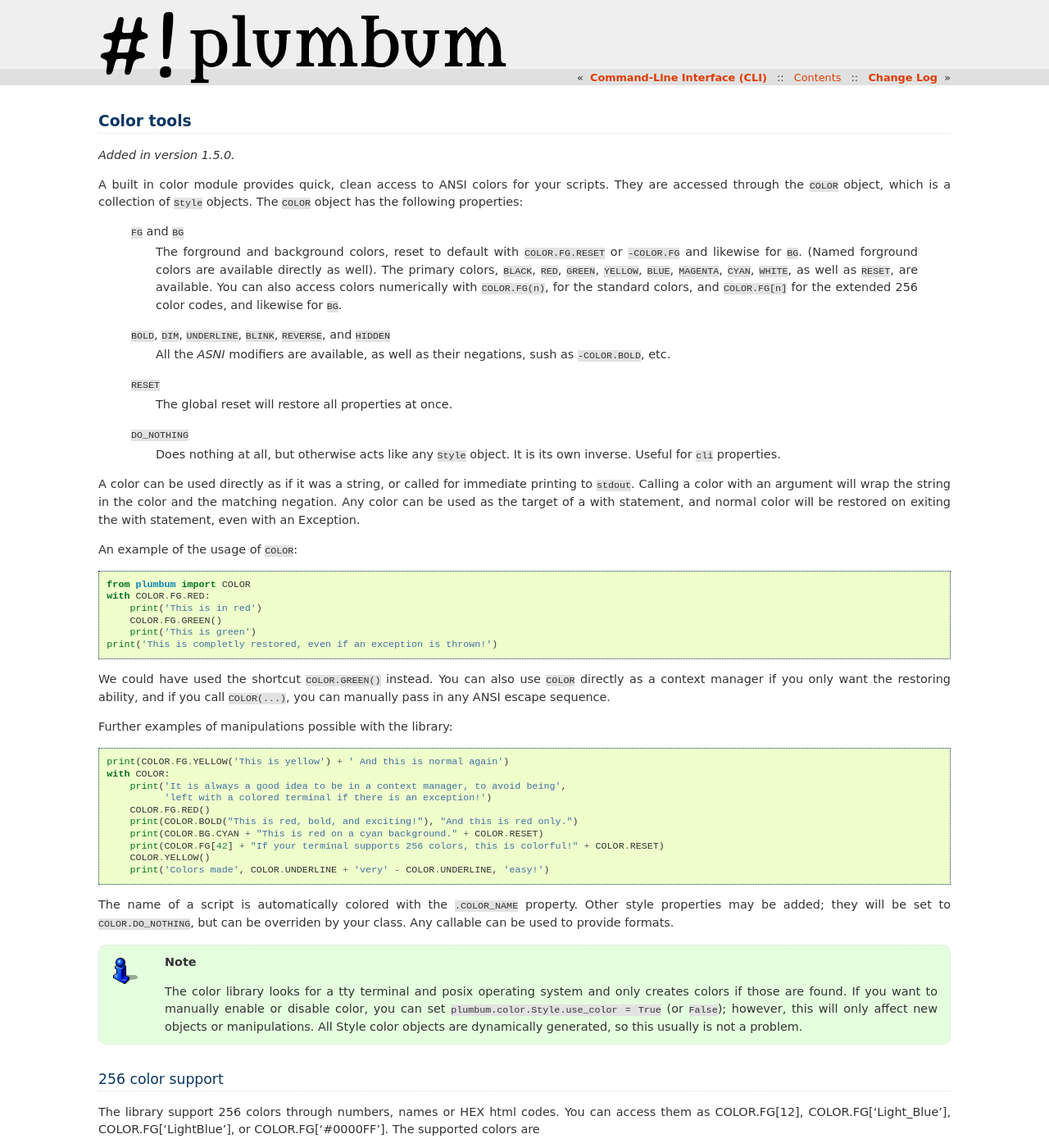
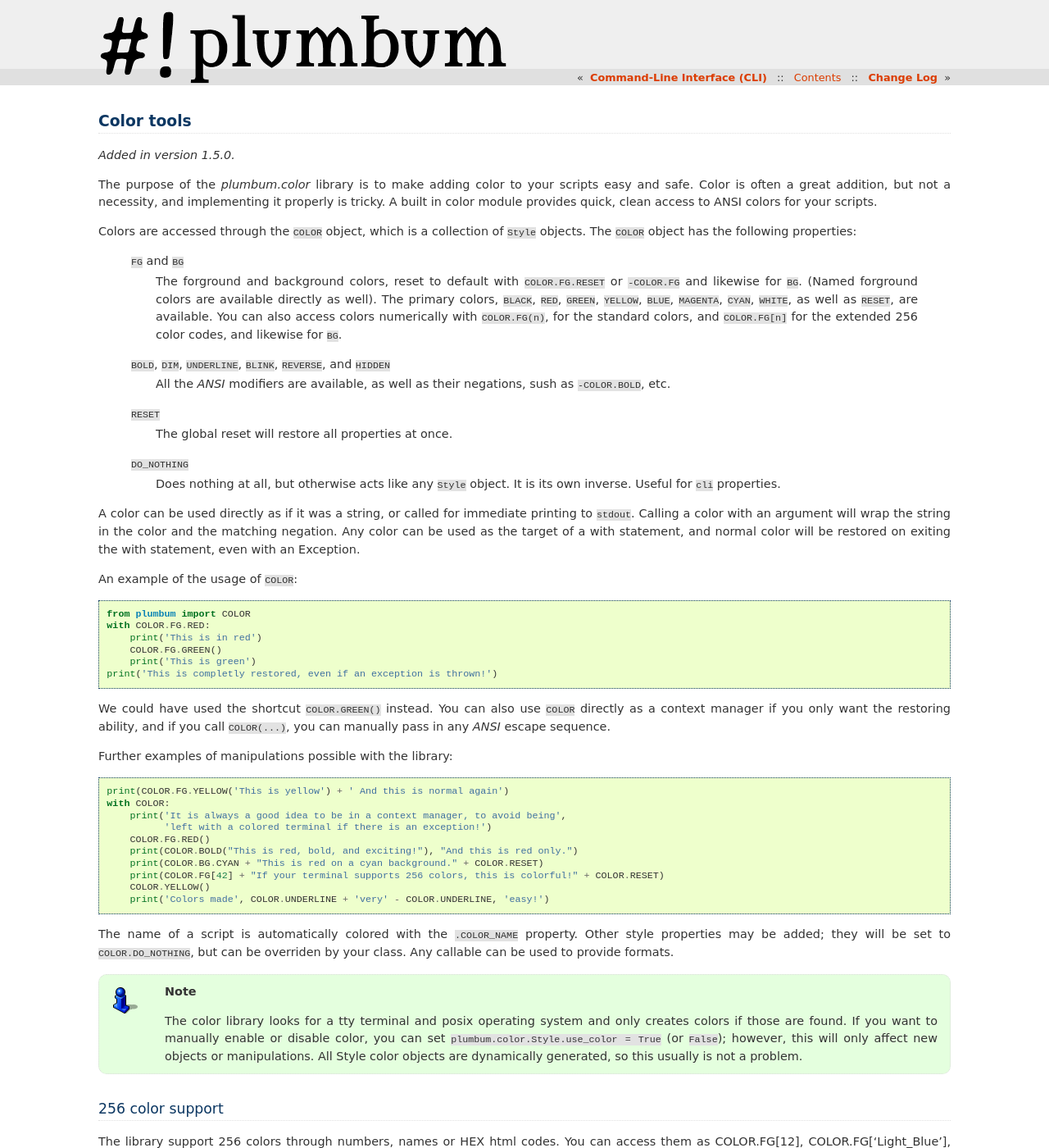
Before and after one commit to tomerfiliba/plumbum, a Sphinx documentation site: the page built from docs/color.rst, in a window 1280 px wide and 1400 px high. Shown: the whole window at 82% size. Built offline with Sphinx 7.4.7, drawn with Linux system fonts in a browser that asks for light colours; some of the changed text lies outside the part shown.

Commit message:
Renamed _COLOR_NAMES to ColorCollection (Since it is a class, not an object)

```diff
--- a/docs/color.rst
+++ b/docs/color.rst
@@ -6,7 +6,13 @@
 .. versionadded:: 1.5.0
 
 
-A built in color module provides quick, clean access to ANSI colors for your scripts. They are
+The purpose of the `plumbum.color` library is to make adding
+color to your scripts easy and safe. Color is often a great
+addition, but not a necessity, and implementing it properly
+is tricky.
+A built in color module provides quick, clean access to ANSI colors for your scripts.
+
+Colors are
 accessed through the ``COLOR`` object, which is a collection of ``Style`` objects. The ``COLOR`` object has the following properties:
 
     ``FG`` and ``BG``
@@ -17,7 +23,7 @@
       You can also access colors numerically with ``COLOR.FG(n)``, for the standard colors,
       and ``COLOR.FG[n]`` for the extended 256 color codes, and likewise for ``BG``.
     ``BOLD``, ``DIM``, ``UNDERLINE``, ``BLINK``, ``REVERSE``, and ``HIDDEN``
-      All the `ASNI` modifiers are available, as well as their negations, sush as ``-COLOR.BOLD``, etc.
+      All the `ANSI` modifiers are available, as well as their negations, sush as ``-COLOR.BOLD``, etc.
     ``RESET``
       The global reset will restore all properties at once.
     ``DO_NOTHING``
@@ -40,7 +46,7 @@
 
 We could have used the shortcut ``COLOR.GREEN()`` instead. You can also use ``COLOR``
 directly as a context manager if you only want the restoring ability, and if you call
-``COLOR(...)``, you can manually pass in any ANSI escape sequence.
+``COLOR(...)``, you can manually pass in any `ANSI` escape sequence.
 
 Further examples of manipulations possible with the library::
 
@@ -333,11 +339,12 @@
     <li><font color="#eeeeee">&#x25a0</font> <code>#eeeeee</code> Grey93</li>
     </ol>
 
-Style object
-------------
+The Classes
+-----------
 
-The library works through the Style object. It is a subclass of ``str`` that adds color
-related methods.
+The library works through the ``Style`` class. It is a subclass of ``str`` that adds color related methods. It can be called without arguments to print to `Style.stdout`, and with arguments to wrap a string in the current Style and its negation.
+
+The colors are generated by two ``ColorCollection`` objects, one for forground and one for background. They are part of the main ``COLOR`` object, which also acts like a ``ColorCollection`` (foreground).
 
 
 See Also
--- a/docs/local_commands.rst
+++ b/docs/local_commands.rst
@@ -155,6 +155,8 @@
    ``FG=True`` to ``TF`` or ``RETCODE``.
    For instance, ``cat["non/existing.file"] & TF(1,FG=True)``
 
+.. versionadded:: 1.4.3
+
 
 Run and Popen
 -------------
```
Also changed, not shown: 1 other file.
